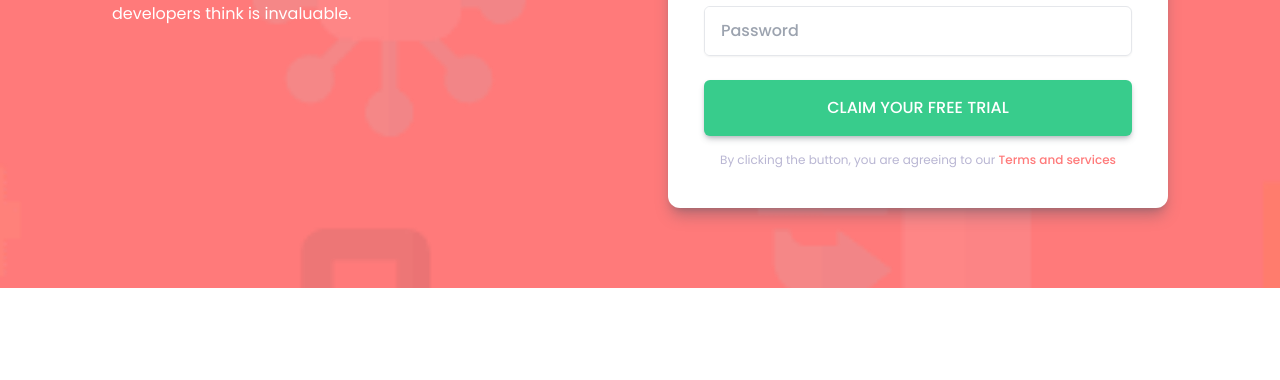
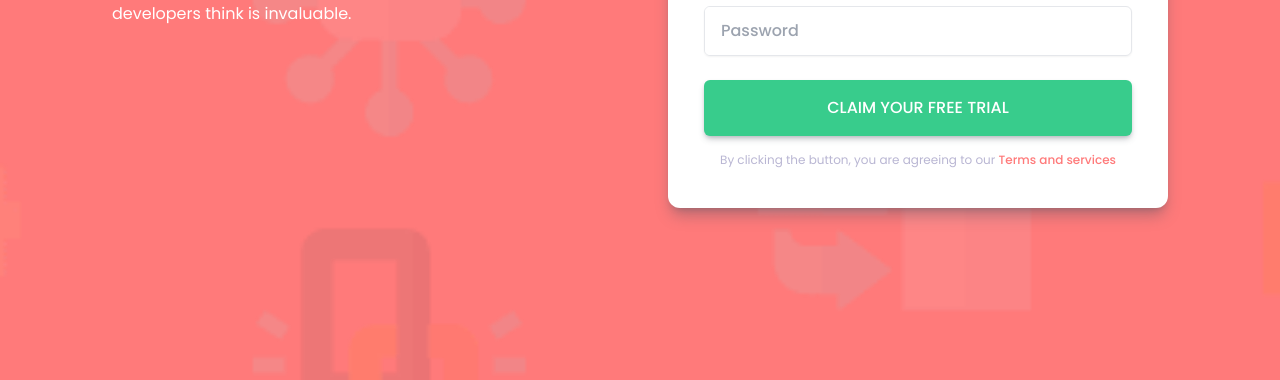
Before and after one commit to Ridwan-Lawal/form-validation-fm, a website: page index.html in a window 1280 px wide. Shown: the part 420-800 px from the top of the page. Drawn offline with Linux system fonts and the light colour scheme.

Commit message:
fixed bugs

```diff
--- a/index.html
+++ b/index.html
@@ -22,9 +22,9 @@
   </head>
   <body>
     <div
-      class="containers font-poppins bg-red flex h-[100%] md:h-[100%] justify-center items-center"
+      class="containers font-poppins bg-red flex h-[100%] md:h-screen justify-center items-center"
     >
-      <div class="bg-cover bg-no-repeat bg-mobile w-screen py-20">
+      <div class="bg-cover bg-no-repeat bg-mobile h-screen w-screen py-20">
         <div
           class="grid grid-cols-1 md:grid-cols-2 gap-y-14 items-center md:gap-x-14 max-w-xl md:px-12 md:max-w-6xl mx-auto px-8"
         >
```
